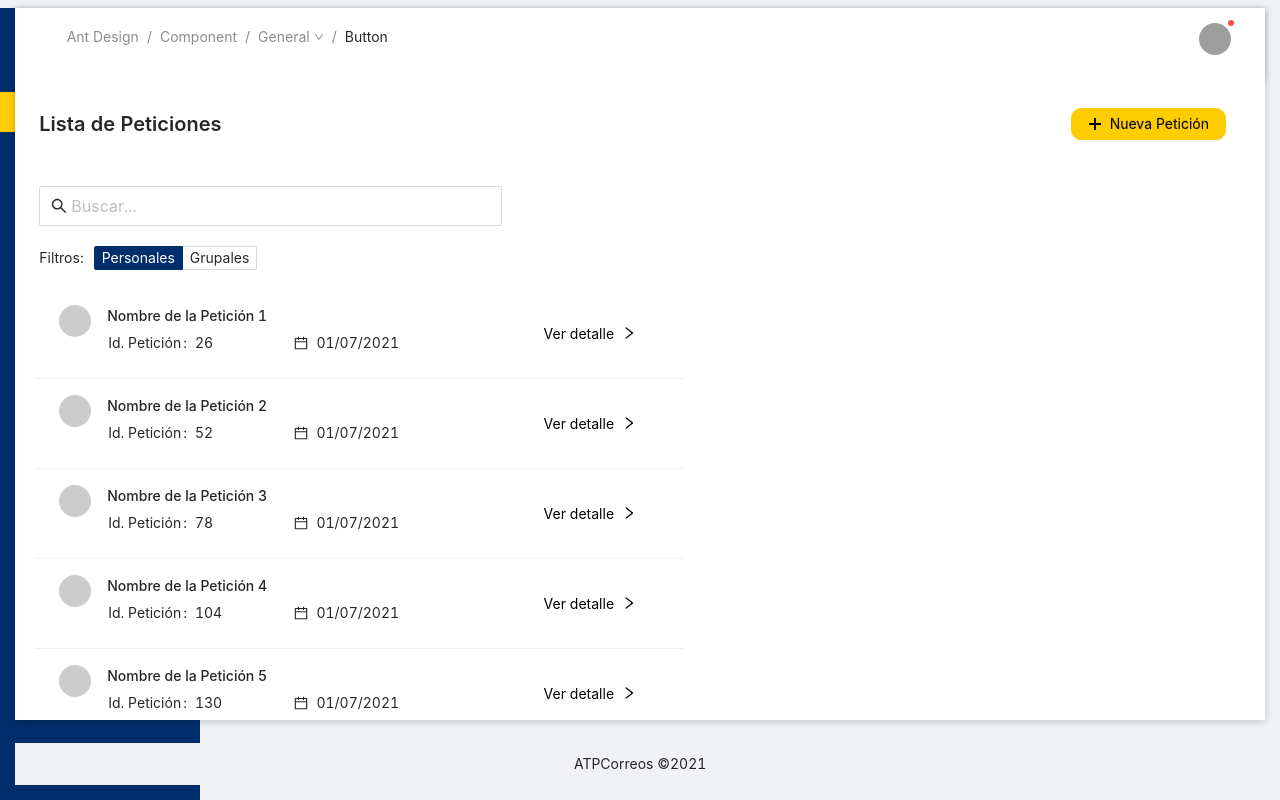
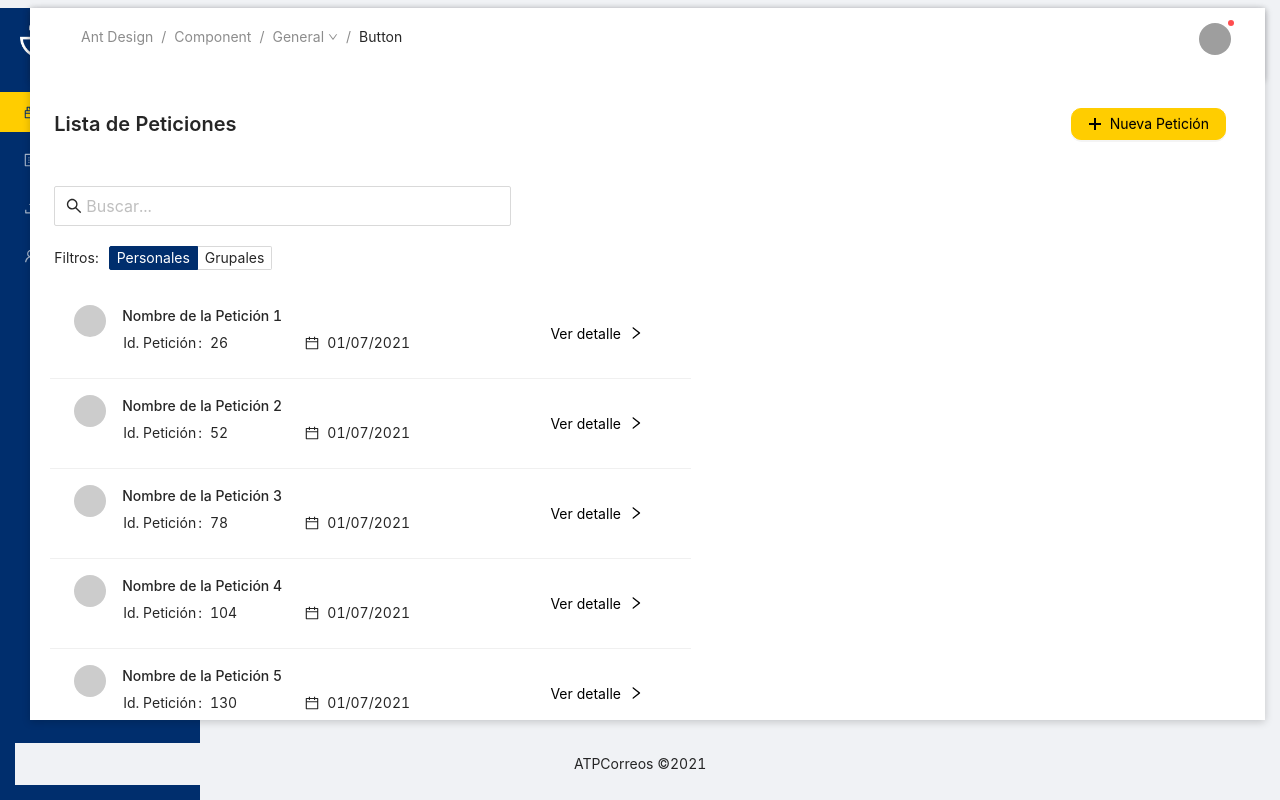
Before and after one commit to dlazarte23/ATPCorreos, a React (Create React App) app: page /peticiones in a window 1280 px wide. Built offline with nearby package versions, Linux system fonts and the light colour scheme; grey boxes are pictures that could not be loaded.

Commit message:
commit...

```diff
--- a/src/App.css
+++ b/src/App.css
@@ -49,12 +49,6 @@
 
 .site-layout-background {
   background: #fff;
-  height: "100vh" !important;
-}
-
-.content-layout {
-  box-shadow: 0 0.14em 0.57em rgba(0, 0, 0, 0.185);
-  margin: 10;
   height: "100vh" !important;
 }
 
@@ -200,12 +194,14 @@ ant-layout-sider-children {
 .ck-editor__editable_inline {
   min-height: 160px;
 }
-/* a {
-  color: #1890ff;
-  text-decoration: none;
-  background-color: transparent;
-  outline: none;
-  cursor: pointer;
-  transition: color 0.3s;
-  -webkit-text-decoration-skip: objects;
+
+.content-layout {
+  box-shadow: 0 0.14em 0.57em rgba(0, 0, 0, 0.185);
+  margin: 0px 0px 0px 15px !important;
+  height: "100vh" !important;
+}
+
+/* .ant-layout-sider-zero-width-trigger {
+  right: -26px !important;
+  width: 26px !important;
 } */
```
